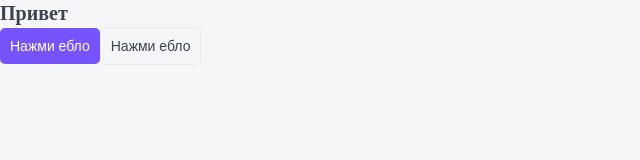
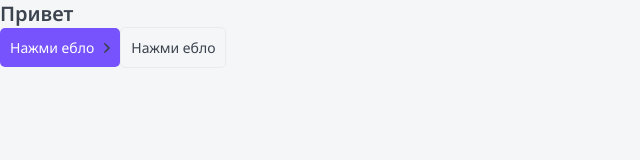
Before and after one commit to Aquariids/top-app, a Next.js app: page / in a window 1280 px wide. Shown: the top 160 px of the page, without its empty margins (0-640 px from the left). Built offline with nearby package versions, Linux system fonts and the light colour scheme.

Commit message:
add Button/arrow.svg. install @svgr/webpack

```diff
--- a/components/Button/Button.module.css
+++ b/components/Button/Button.module.css
@@ -1,6 +1,6 @@
 .button {
+    font-family: var(--font-family);
     display: inline-block;
-
     box-sizing: border-box;
     padding: 10px;
     cursor: pointer;
@@ -30,3 +30,13 @@
     color: var(--white);
     background-color: var(--primary);
 }
+
+.svgArrow {
+    display: inline-block;
+    margin-left: 10px;
+}
+
+.arrowDown {
+    transform: rotate(90deg);
+    transition: .2s ;
+}
--- a/components/Button/Button.props.ts
+++ b/components/Button/Button.props.ts
@@ -1,6 +1,7 @@
-import { ReactNode } from "react";
+import { ButtonHTMLAttributes, DetailedHTMLProps, ReactNode } from "react";
 
-export interface ButtonProps {
+export interface ButtonProps extends DetailedHTMLProps<ButtonHTMLAttributes<HTMLButtonElement>, HTMLButtonElement> {
     children: ReactNode;
     appearance: 'primary' | 'ghost';
+    arrow?: 'right' | 'down' | 'none';
 }
--- a/components/Button/Button.tsx
+++ b/components/Button/Button.tsx
@@ -1,18 +1,24 @@
 import styles from "./Button.module.css";
 import cn from "classnames";
 import { ButtonProps } from "./Button.props";
+import ArrowIcon from './arrow.svg';
+const { button, primary, ghost,svgArrow,arrowDown } = styles;
 
-const { button, primary, ghost } = styles;
-
- const Button = ({ appearance, children }: ButtonProps): JSX.Element => {
+ const Button = ({ appearance, arrow = 'none', children, className, ...props }: ButtonProps): JSX.Element => {
   return (
     <button
-      className={cn(button, {
-        [primary]: appearance == "primary",
-        [ghost]: appearance == "ghost",
+      className={cn(button, className, {
+        [primary]: appearance === "primary",
+        [ghost]: appearance === "ghost",
       })}
+      {...props}
     >
       {children}
+      {arrow !== 'none' && <span className={cn(svgArrow, {
+        [arrowDown]: arrow === 'down'
+      })}>
+        <ArrowIcon />
+        </span>}
     </button>
   );
 };
--- a/next.config.js
+++ b/next.config.js
@@ -1,6 +1,20 @@
-/** @type {import('next').NextConfig} */
-const nextConfig = {
-  reactStrictMode: true,
-}
 
-module.exports = nextConfig;
+module.exports = {
+	webpack(config) {
+		config.module.rules.push({
+			loader: '@svgr/webpack',
+			options: {
+				prettier: false,
+				svgo: true,
+				svgoConfig: {
+					name: 'removeViewBox',
+					active:false
+				},
+				titleProp: true,
+			},
+			test: /\.svg$/,
+		});
+
+		return config;
+	},
+};
--- a/package.json
+++ b/package.json
@@ -18,6 +18,7 @@
     "react-dom": "18.2.0"
   },
   "devDependencies": {
+    "@svgr/webpack": "^6.2.1",
     "@types/node": "^18.0.0",
     "@types/react": "^18.0.14",
     "@typescript-eslint/eslint-plugin": "^5.29.0",
@@ -27,7 +28,6 @@
     "stylelint": "^14.9.1",
     "stylelint-config-standard": "^26.0.0",
     "stylelint-order": "^5.0.0",
-    "stylelint-order-config-standard": "^0.1.3",
     "typescript": "^4.7.4"
   }
 }
--- a/pages/_app.tsx
+++ b/pages/_app.tsx
@@ -2,16 +2,11 @@ import Head from "next/head";
 import { AppProps } from "../node_modules/next/dist/shared/lib/router/router";
 import React from "react";
 import "../styles/globals.css";
-
 function MyApp({ Component, pageProps }: AppProps): JSX.Element {
   return (
     <>
       <Head>
         <title> hello </title>
-        <link rel="icon" href="/favicon.ico"/>
-        <link rel="preconnect" href="https://fonts.googleapis.com"/>
-        <link rel="preconnect" href="https://fonts.gstatic.com"/>
-        <link href="https://fonts.googleapis.com/css2?family=Noto+Sans:wght@300;400;500;600;700&display=swap" rel="stylesheet"/>
       </Head>
       <Component {...pageProps}/>
     </>
--- a/pages/_document.tsx
+++ b/pages/_document.tsx
@@ -1,19 +1,24 @@
-import Document, { Html,Head,Main, NextScript, DocumentContext, DocumentInitialProps } from "next/document";
+import Document, { Html, Head, Main, NextScript, DocumentContext, DocumentInitialProps } from "next/document";
 
 
 class myDocument extends Document {
 
     static async getInitialProps(ctx: DocumentContext): Promise<DocumentInitialProps> {
         const initialProps = await Document.getInitialProps(ctx);
-        return {...initialProps};
+        return { ...initialProps };
     }
     render(): JSX.Element {
         return (
             <Html lang="ru">
-                <Head/>
+                <Head>
+                    <link rel="icon" href="/favicon.ico" />
+                    <link rel="preconnect" href="https://fonts.googleapis.com" />
+                    <link rel="preconnect" href="https://fonts.gstatic.com" />
+                    <link rel="stylesheet" href="https://fonts.googleapis.com/css2?family=Noto+Sans:wght@300;400;500;600;700&display=swap" />
+                </Head>
                 <body>
-                    <Main/>
-                    <NextScript/>
+                    <Main />
+                    <NextScript />
                 </body>
             </Html>
         );
--- a/pages/index.tsx
+++ b/pages/index.tsx
@@ -4,9 +4,8 @@ export default function Home():JSX.Element {
   return (
     <>
       <Htag tag="h3">Привет</Htag>
-      <Button appearance="primary">Нажми ебло</Button>
+      <Button appearance="primary" arrow='right' >Нажми ебло</Button>
       <Button appearance="ghost">Нажми ебло</Button>
-
     </>
   );
 }
--- a/styles/globals.css
+++ b/styles/globals.css
@@ -4,6 +4,8 @@ body {
 	padding: 0;
 	color: var(--black);
 	background: #F5F6F8;
+	font-family: "Noto Sans", sans-serif;
+
 }
 
 a {
--- a/tsconfig.json
+++ b/tsconfig.json
@@ -24,7 +24,7 @@
     "next-env.d.ts",
     "**/*.ts",
     "**/*.tsx"
-  ],
+, "components/Button/Arrow.js"  ],
   "exclude": [
     "node_modules"
   ]
```
Also changed, not shown: components/Button/arrow.svg (added), 1 other file (tests, documents, lock files or other folders).
